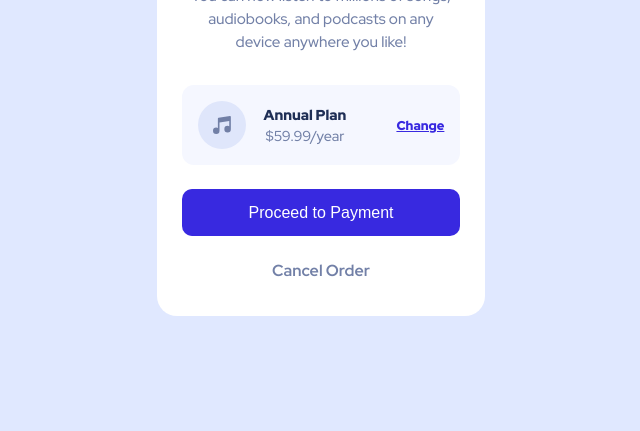
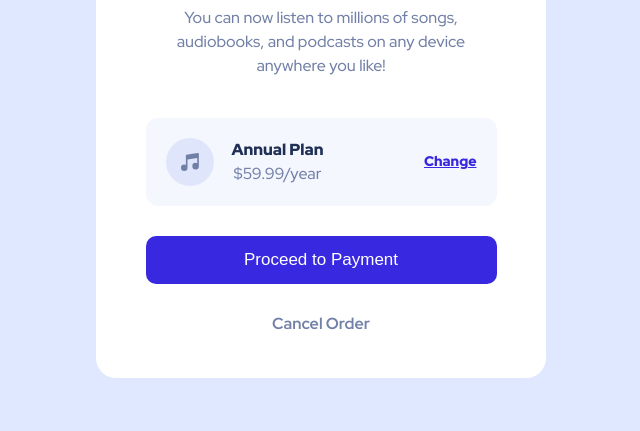
Before and after one commit to shehab20089/order-summary-component, a plain HTML site: page index.html in a window 1280 px wide. Shown: the part 369-800 px from the top of the page, without its empty margins (319-959 px from the left). Drawn offline with Linux system fonts and the light colour scheme.

Commit message:
adding desktop styles

```diff
--- a/index.css
+++ b/index.css
@@ -31,6 +31,7 @@ body {
   background-position: 0 -10%;
   background-repeat: no-repeat;
 }
+
 main {
   height: 100vh;
   display: flex;
@@ -108,3 +109,39 @@ h1 {
   text-decoration: none;
   color: inherit;
 }
+@media screen and (min-width: 376px) {
+  body {
+    background-image: url(images/pattern-background-desktop.svg);
+    background-position: 0% -40%;
+    background-size: contain;
+    background-repeat: no-repeat;
+  }
+  html {
+    font-size: 20px;
+  }
+  .order-card_body {
+    margin-top: 1.6rem;
+    gap: 1rem;
+  }
+  .order-card_description {
+    font-size: 0.8rem;
+
+    max-width: 75%;
+    margin-top: 0px;
+  }
+  .order-card_annual-plan {
+    width: 78%;
+    font-size: 0.8rem;
+  }
+  .order-card_btn {
+    width: 78%;
+    font-size: 0.85rem;
+    padding: 0.7rem;
+  }
+  .order-card_annual-plan a {
+    font-size: 0.7rem;
+  }
+  .order-card {
+    width: 450px;
+  }
+}
```
Also changed, not shown: index.html (+0 -7 lines).
